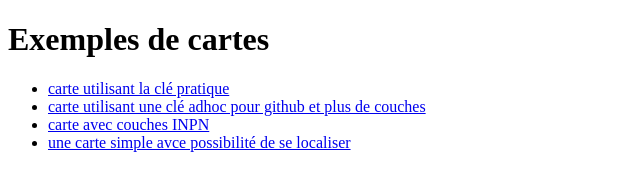
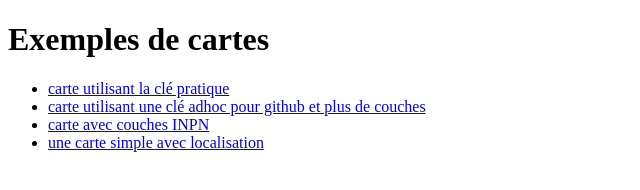
Before and after one commit to bdtestorg/igngp, a plain HTML site: page index.html in a window 1280 px wide. Shown: the whole page, without its empty margins (0-640 px from the left). Drawn offline with Linux system fonts and the light colour scheme.

Commit message:
Modif carte simple

```diff
--- a/index.html
+++ b/index.html
@@ -10,7 +10,7 @@
   <li><a href='carte-pratique.html'>carte utilisant la clé pratique</a>
   <li><a href='carte-gp.html'>carte utilisant une clé adhoc pour github et plus de couches</a>
   <li><a href='carte-inpn.html'>carte avec couches INPN</a>
-  <li><a href='https://www.gexplor.fr/carte.html'>une carte simple avce possibilité de se localiser</a>
+  <li><a href='https://www.gexplor.fr/carte.html'>une carte simple avec localisation</a>
 </ul>
 </body>
 </html>
```
